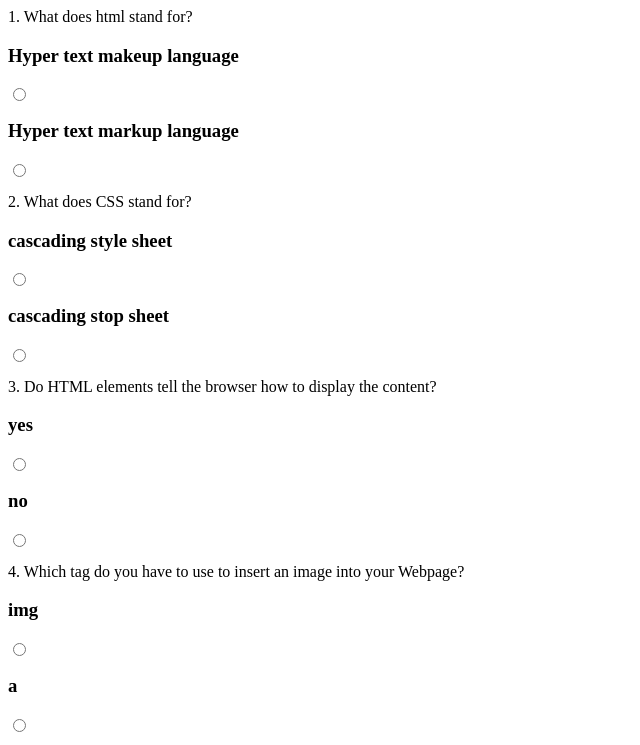
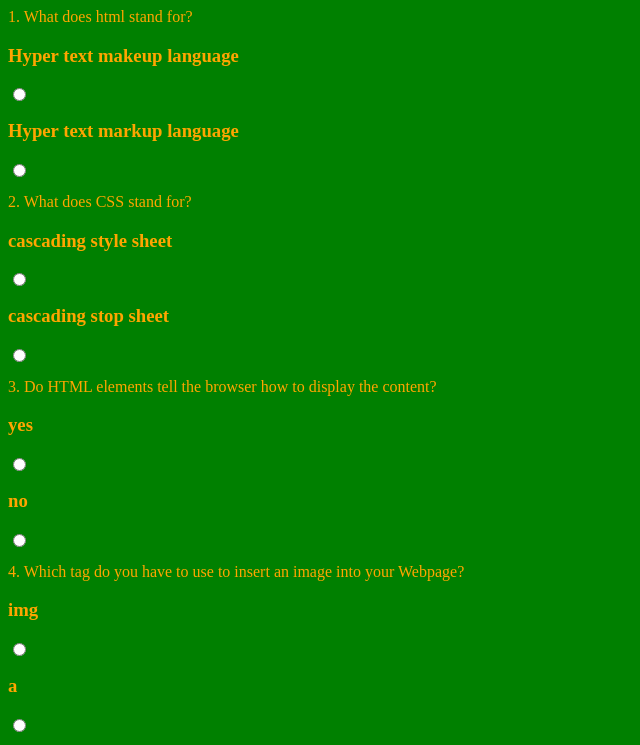
Before and after one commit to hridaan123/Final.github.io, a plain HTML site: page Quiz.html in a window 1280 px wide. Shown: the top 745 px of the page, without its empty margins (0-640 px from the left). Drawn offline with Linux system fonts and the light colour scheme.

Commit message:
Update Quiz.html

```diff
--- a/Quiz.html
+++ b/Quiz.html
@@ -1,5 +1,5 @@
 <html>
-  <body>
+  <body bgcolor="green" text="orange">
    1. What does html stand for?
  <form>
    <h3>Hyper text makeup language</h3><input type="radio" name="html" value="Hyper text makeup lanuage"><br>
```
